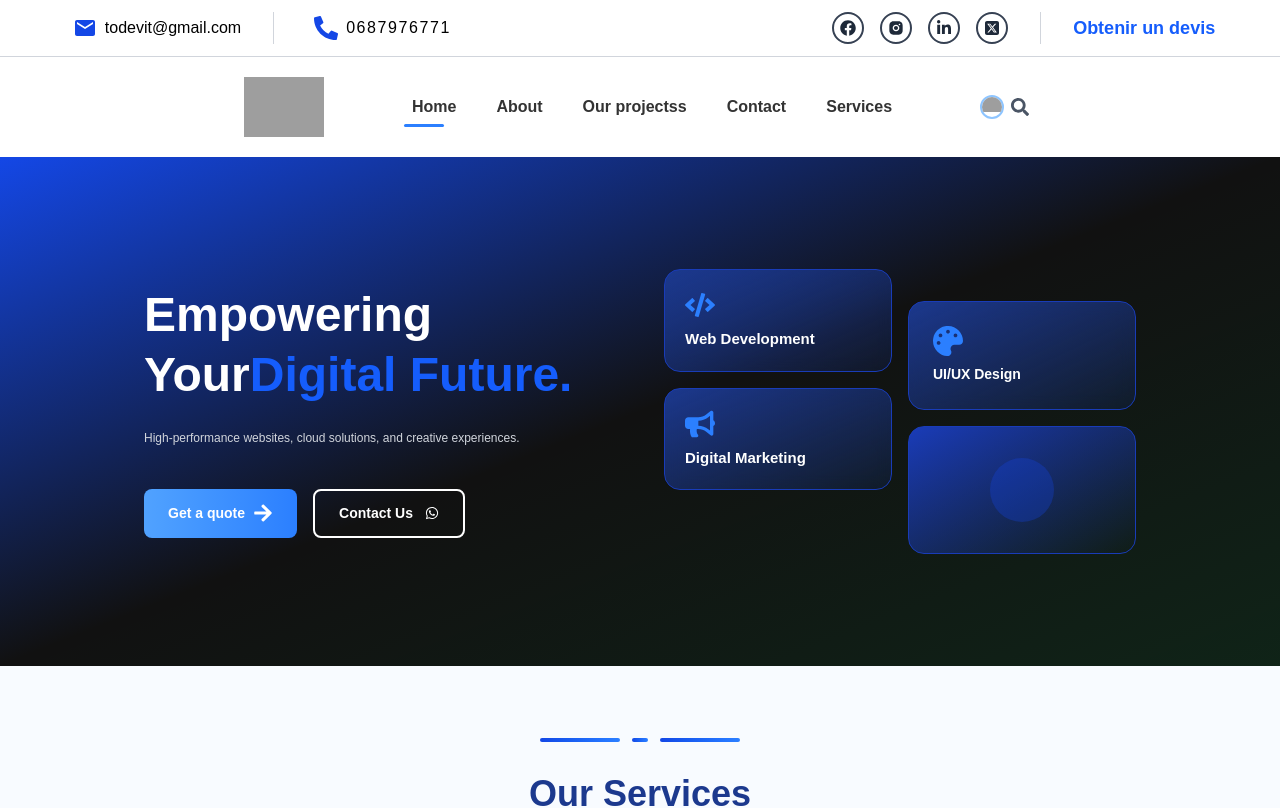
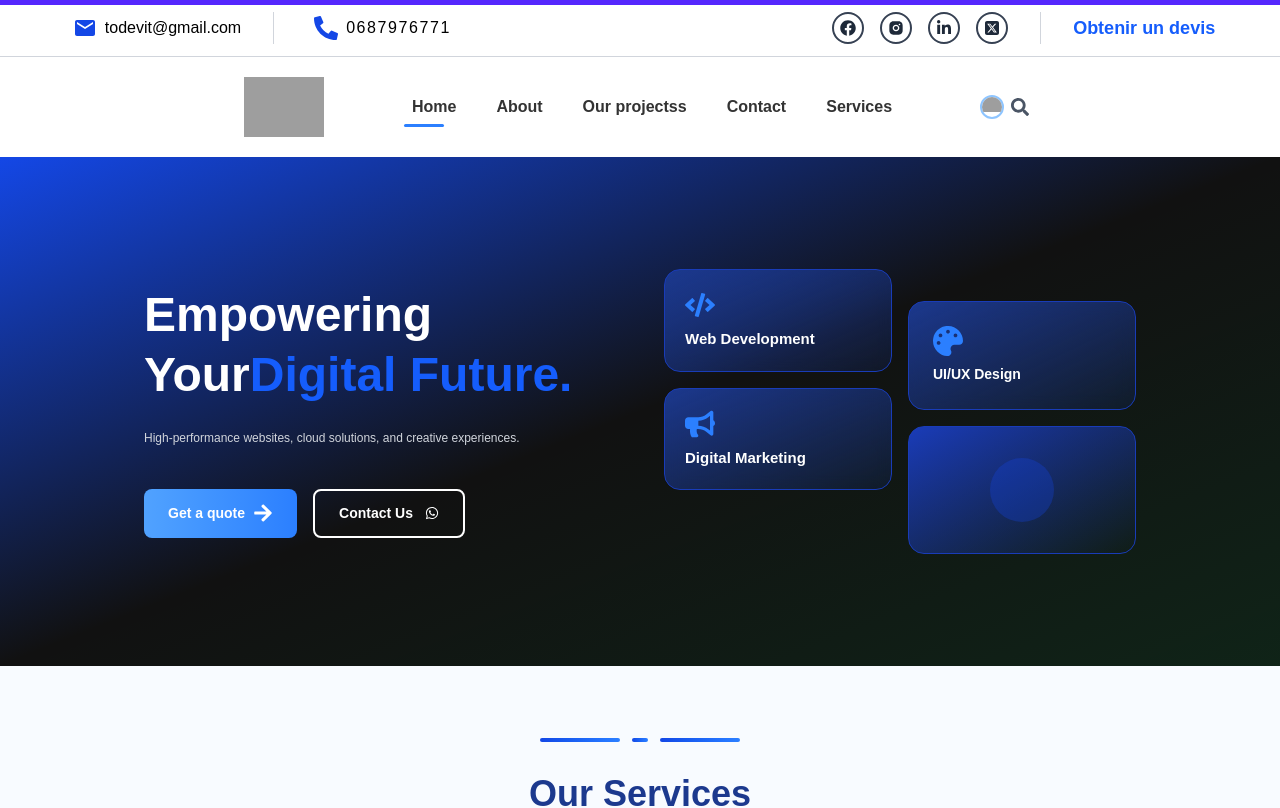
Before and after one commit to elglile/todevIt, a React (Vite) app: page / in a window 1280 px wide. Shown: the top 808 px of the page. Built offline with nearby package versions, Linux system fonts and the light colour scheme; grey boxes are pictures that could not be loaded.

Commit message:
scrollanimation

```diff
--- a/src/App.jsx
+++ b/src/App.jsx
@@ -13,8 +13,11 @@ import { Navigate, useLocation } from 'react-router'
 import { useEffect } from 'react'
 import { AnimatePresence } from 'framer-motion'
 import PageTransition from './PageTransition'
+import { motion } from "framer-motion";
+import { useScroll } from "framer-motion";
 function App() {
         const { pathname } = useLocation();
+    const { scrollYProgress } = useScroll()
 
   useEffect(() => {
     window.scrollTo({
@@ -24,6 +27,20 @@ function App() {
   }, [pathname]);
   return (
     <>
+    <motion.div
+                id="scroll-indicator"
+                style={{
+                    scaleX: scrollYProgress,
+                    position: "fixed",
+                    top: 0,
+                    zIndex: 9999,
+                    left: 0,
+                    right: 0,
+                    height: 5,
+                    originX: 0,
+                    backgroundColor: "#5527fdff",
+                }}
+            />
       <Header />
       <main className="min-h-screen">
             <AnimatePresence mode="wait">
```
